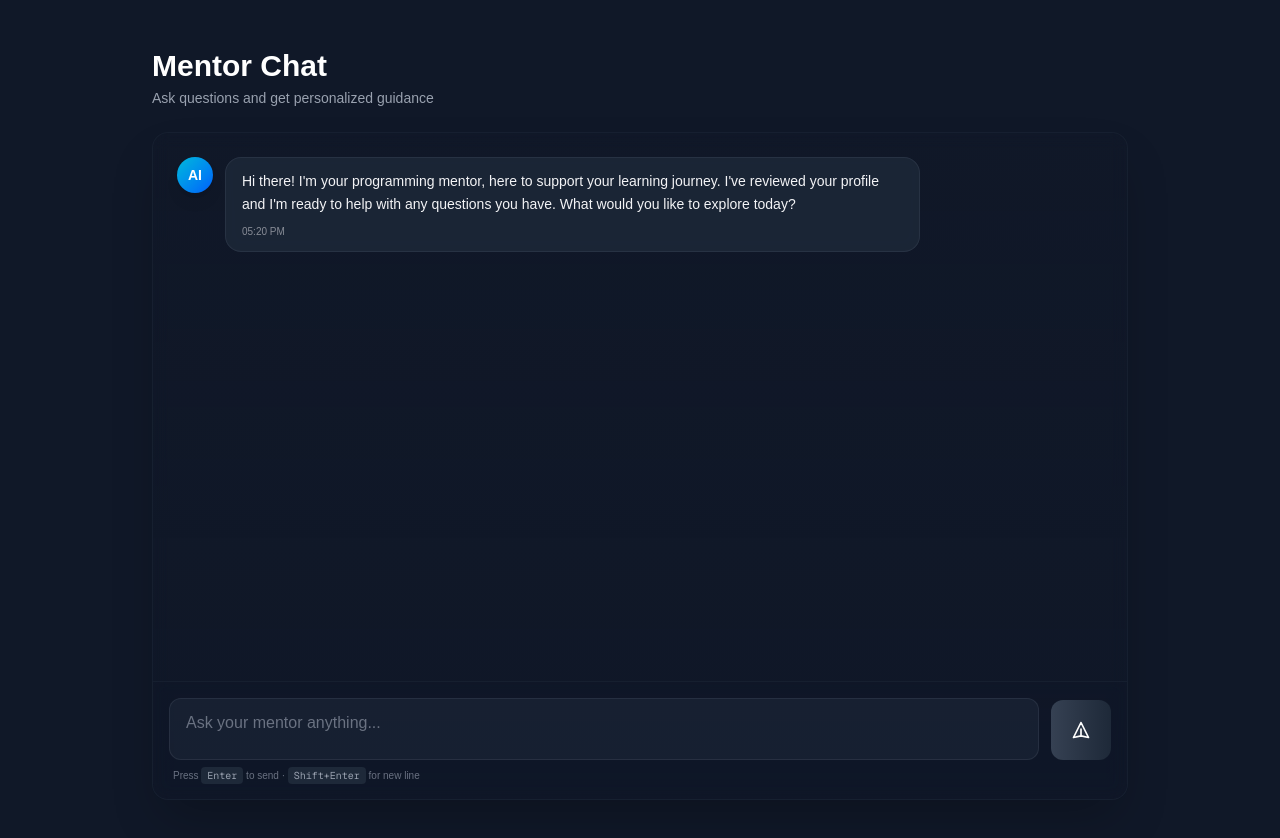
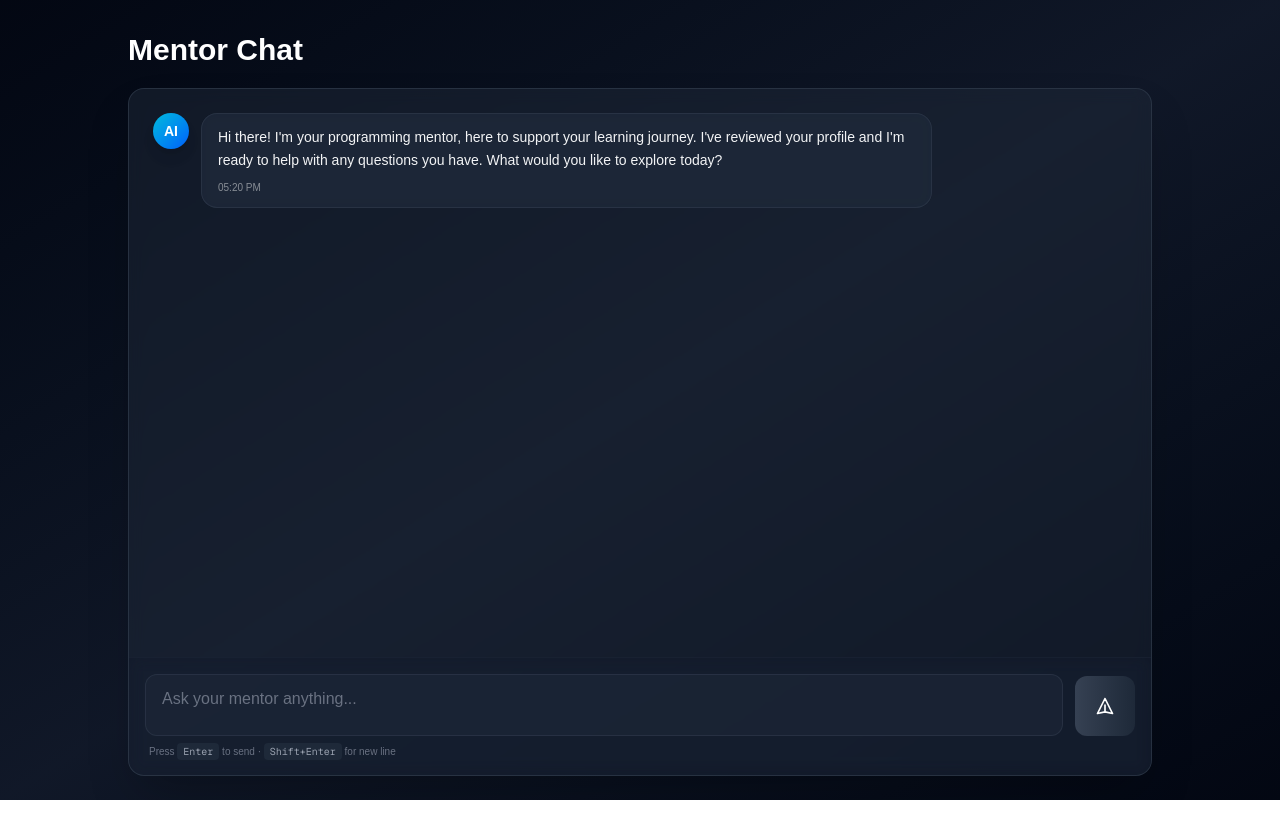
Before and after one commit to Selleo/hackathon-team-vibe_coderzy, a Next.js app in the folder frontend/: page /chat-with-mentor in a window 1280 px wide. Shown: the top 838 px of the page. After the commit the page ends 800 px from the top, so only its background shows below. Built offline with nearby package versions, Linux system fonts and the light colour scheme.

Commit message:
feat: Enhance chat UI with improved layout and styling for better user experience

```diff
--- a/frontend/src/app/chat-with-mentor/page.tsx
+++ b/frontend/src/app/chat-with-mentor/page.tsx
@@ -27,7 +27,7 @@ export default function ChatPage() {
   }, []);
 
   return (
-    <div className="p-6 bg-gray-900 min-h-screen">
+    <div className="bg-gradient-to-br from-gray-950 via-gray-900 to-gray-950 h-screen overflow-hidden">
       <ChatWithMentor userProfile={userProfile} />
     </div>
   );
--- a/frontend/src/app/components/ChatWithMentor.tsx
+++ b/frontend/src/app/components/ChatWithMentor.tsx
@@ -95,17 +95,17 @@ const ChatWithMentor: React.FC<ChatWithMentorProps> = ({ userProfile }) => {
   };
 
   return (
-    <div className="container mx-auto max-w-5xl flex flex-col h-screen p-6 animate-fade-in">
+    <div className="h-full flex items-center justify-center p-6">
+      <div className="w-full max-w-5xl h-full flex flex-col animate-fade-in">
         {/* Header */}
-      <div className="mb-6">
+        <div className="mb-4 pt-2">
           <h1 className="text-3xl font-bold text-white mb-1">
             Mentor Chat
           </h1>
-        <p className="text-sm text-gray-400">Ask questions and get personalized guidance</p>
         </div>
 
         {/* Chat Messages Container */}
-      <div className="flex-1 bg-gradient-to-b from-gray-900/50 to-gray-900/30 backdrop-blur-sm rounded-2xl border border-gray-800/50 shadow-2xl overflow-hidden flex flex-col">
+        <div className="flex-1 bg-gray-800/50 backdrop-blur-sm rounded-2xl border border-gray-700/60 shadow-2xl overflow-hidden flex flex-col">
         <div className="flex-1 overflow-y-auto p-6 space-y-6">
         {messages.map((message) => (
           <div
@@ -238,6 +238,7 @@ const ChatWithMentor: React.FC<ChatWithMentorProps> = ({ userProfile }) => {
       </div>
       </div>
       </div>
+    </div>
   );
 };
 
```
Also changed, not shown: 1 other file (tests, documents, lock files or other folders). Lines whose indentation alone changed are shown as unchanged.
